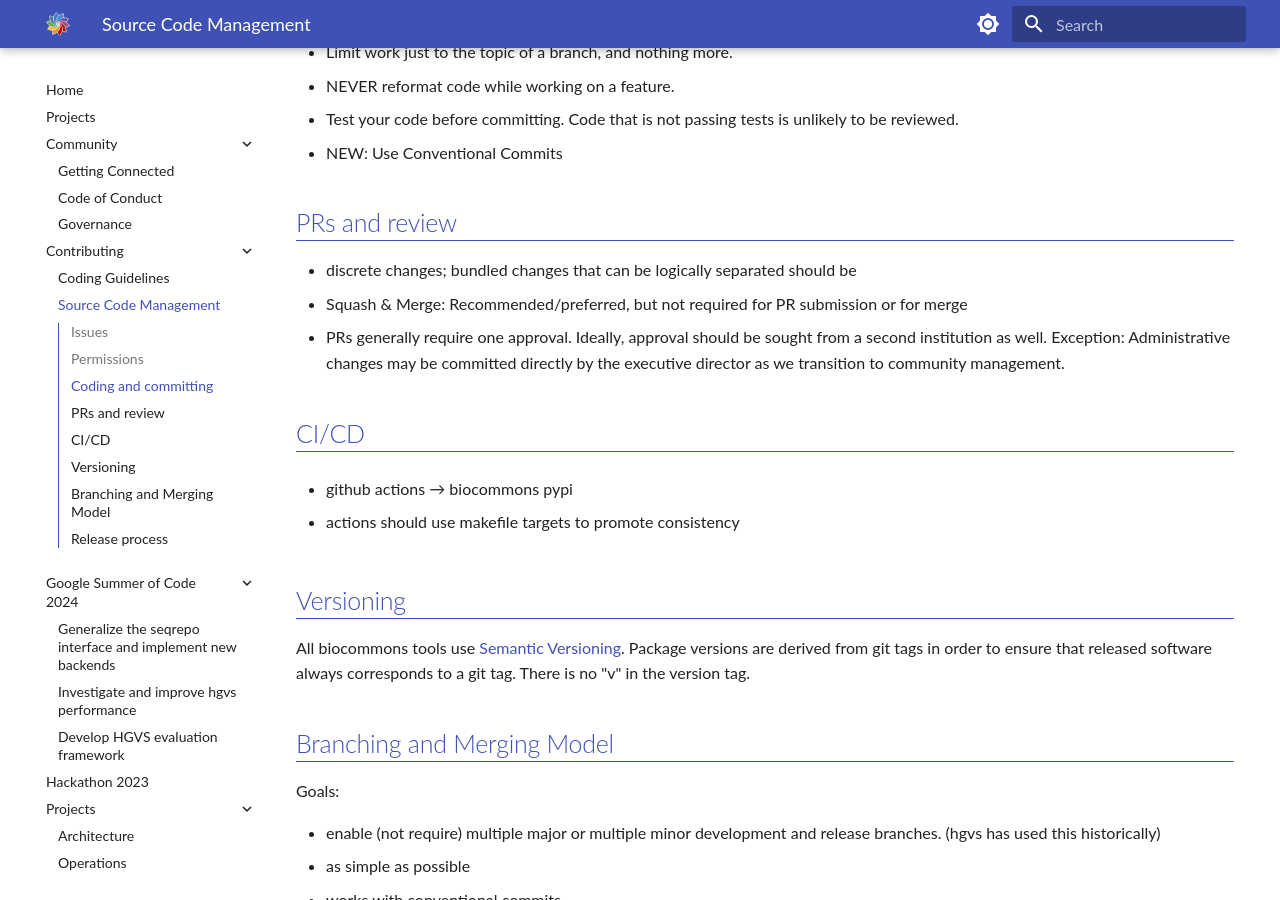
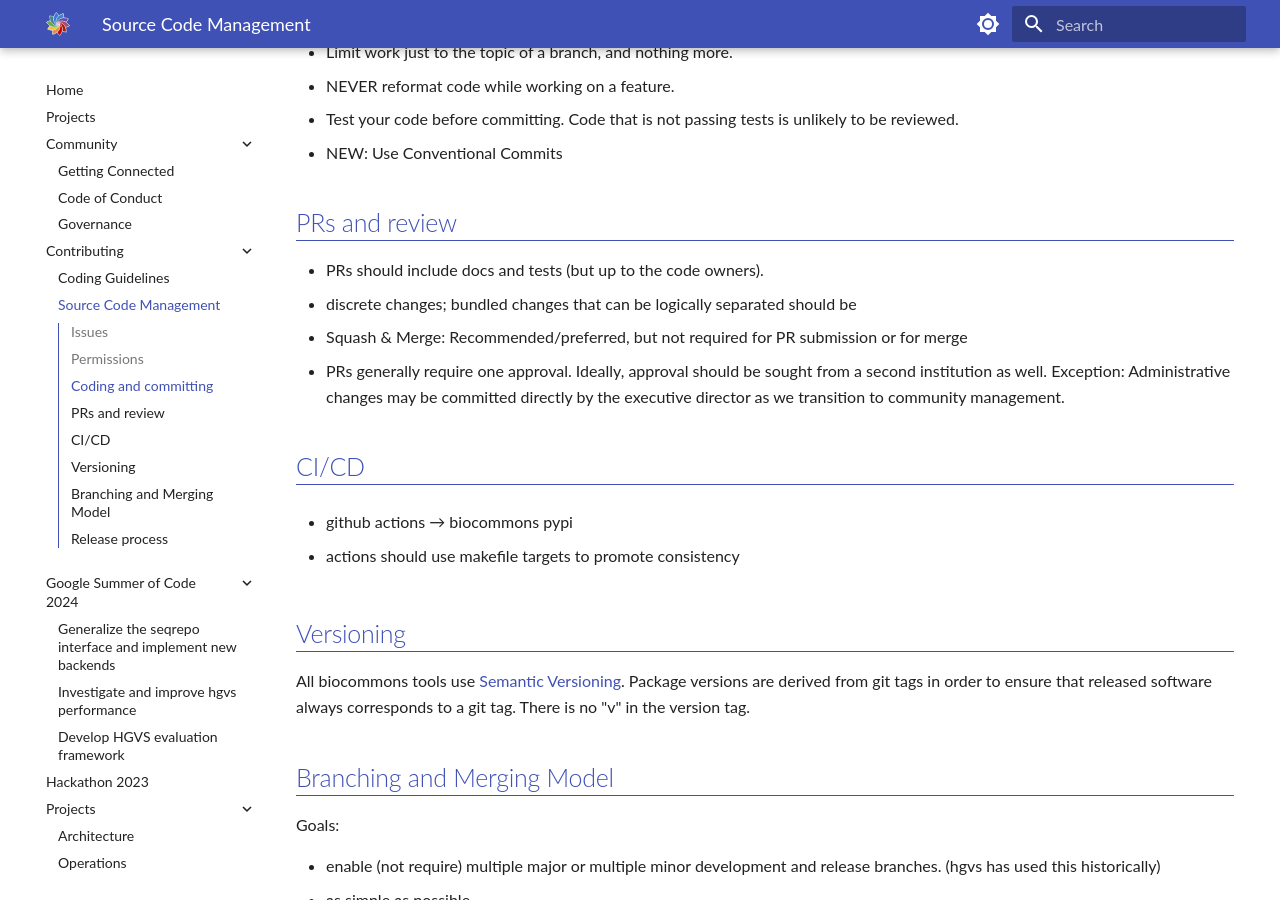
Before and after one commit to biocommons/biocommons.github.io, an MkDocs documentation site: the page built from docs/contributing/source-code.md, in a window 1280 px wide and 900 px high, scrolled down 596 px. Built offline with MkDocs 1.6.1 and Material for MkDocs 9.7.7, drawn with Linux system fonts in a browser that asks for light colours.

Commit message:
lots of updates to coding guidelines

```diff
--- a/docs/contributing/source-code.md
+++ b/docs/contributing/source-code.md
@@ -25,6 +25,7 @@
 
 ## PRs and review
 
+- PRs should include docs and tests (but up to the code owners).
 - discrete changes; bundled changes that can be logically separated should be
 - Squash & Merge: Recommended/preferred, but not required for PR submission or for merge
 - PRs generally require one approval.  Ideally, approval should be sought from a second institution
--- a/docs/redirect-map.yml
+++ b/docs/redirect-map.yml
@@ -10,6 +10,7 @@ contributing/coding-guidelines/standards.md: null
 contributing/coding-guidelines/style.md: null
 contributing/getting-started.md: null
 contributing/index.md: null
+contributing/source-code.md: null
 contributing/tools.md: null
 gsoc2024/biocommons.seqrepo#136.md: null
 gsoc2024/hgvs#721.md: null
```
